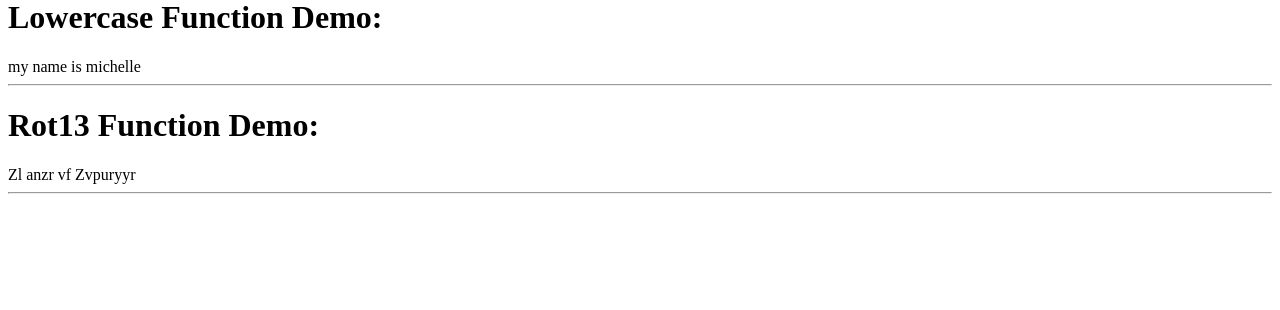
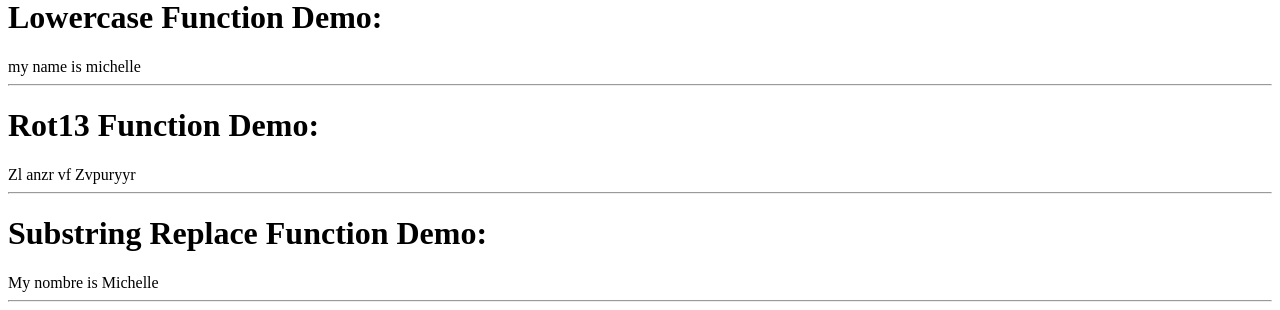
Before and after one commit to michelleregna/string-array-functions, a PHP site: page / in a window 1280 px wide. Shown: the part 548-858 px from the top of the page. Before the commit the page ends 742 px from the top, so only its background shows below. Run offline with PHP 8.4, Linux system fonts and the light colour scheme.

Commit message:
added substring replace function

```diff
--- a/index.php
+++ b/index.php
@@ -8,6 +8,7 @@ $obj -> repeatThis($str);
 $obj -> countThis($str);
 $obj -> lowercaseThis($str);
 $obj -> rot13This($str);
+$obj -> replaceThis($str);
 
 class main {
 	public function __construct() {
@@ -63,6 +64,12 @@ class main {
 		echo '<hr>';
 	}
 
+	public function replaceThis($str) {
+		echo '<h1>Substring Replace Function Demo:</h1>';
+		echo substr_replace($str, 'nombre', 3, 4);
+		echo '<hr>';
+	}
+
 	public function __destruct() {
 
 	}
```
